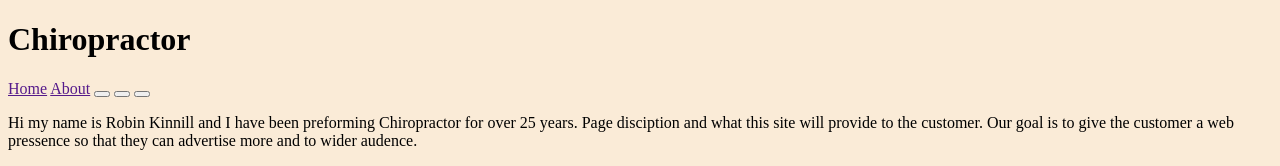
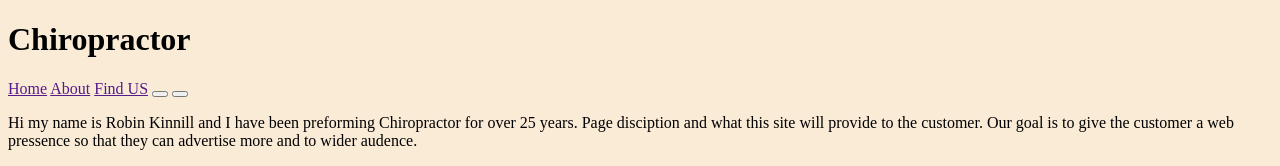
Before and after one commit to graham-25/chiropractor01, a plain HTML site: page index.html in a window 1280 px wide. Shown: the top 166 px of the page. Drawn offline with Linux system fonts and the light colour scheme.

Commit message:
start advertising

```diff
--- a/index.html
+++ b/index.html
@@ -14,7 +14,7 @@
     <nav>
         <a href="">Home</a>
         <a href="">About</a>
-        <button></button>
+        <a href="">Find US</a>
         <button></button>
         <button></button>
     </nav>
```
